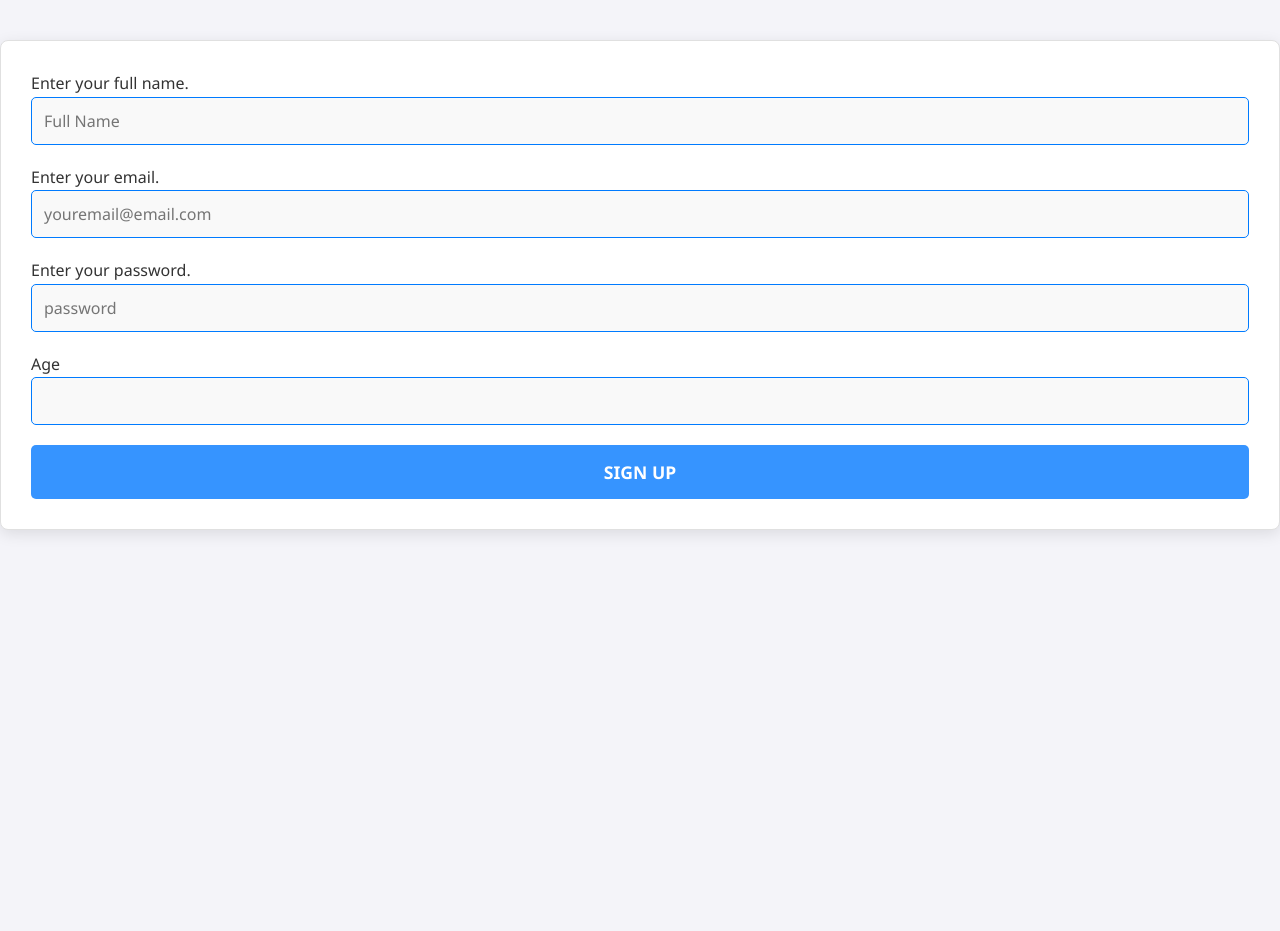
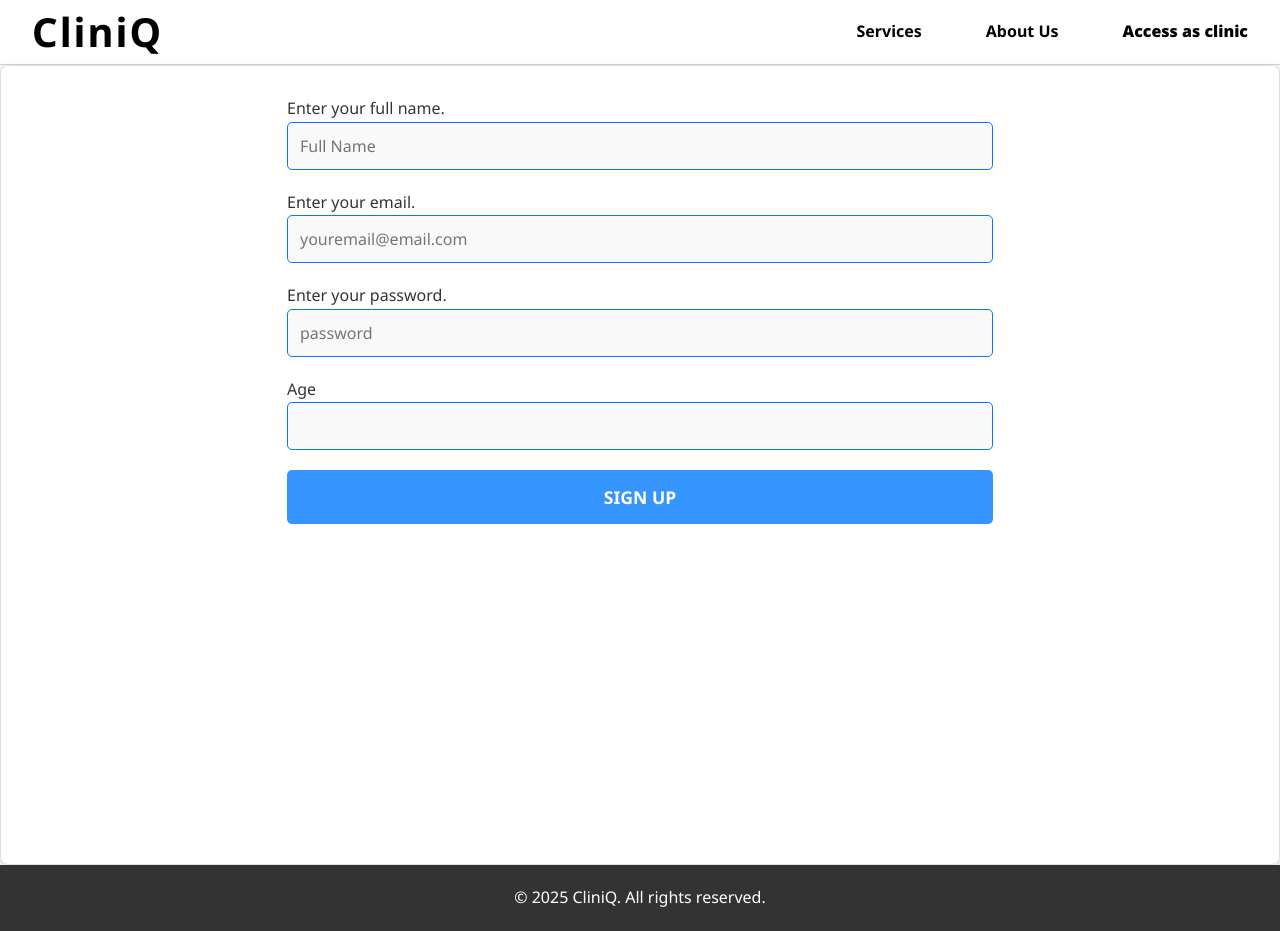
Before and after one commit to 4yushP4tel/mchacks, a React (Vite) app in the folder frontend/: page /signup in a window 1280 px wide. Before the commit the page ends 800 px from the top, so only its background shows below. Built offline with nearby package versions, Linux system fonts and the light colour scheme.

Commit message:
almost done

```diff
--- a/frontend/src/pages/signup.css
+++ b/frontend/src/pages/signup.css
@@ -1,3 +1,7 @@
+
+html {
+    height: 100vh;
+}
 
 * {
     margin: 0;
@@ -8,20 +12,29 @@
 }
 
 body {
+    min-height: 100vh;
     background-color: #f4f4f9;
     color: #333;
     line-height: 1.6;
 }
 
 
-form {
-    max-width: 400px;
-    margin: 40px auto;
+.container {
+    min-height: 100vh;
+    display: flex;
+    flex-direction: column;
+    margin: 0px;
     padding: 30px;
     background-color: white;
     border-radius: 8px;
     box-shadow: 0 4px 15px rgba(0, 0, 0, 0.1);
     border: 1px solid #e0e0e0;
+}
+
+.container form {
+    display: flex;
+    flex-direction: column;
+    padding: 0px 20vw;
 }
 
 label {
--- a/frontend/src/pages/signup.jsx
+++ b/frontend/src/pages/signup.jsx
@@ -1,4 +1,6 @@
 import React, { useState } from 'react';
+import Header from "../components/header.jsx";
+import Footer from "../components/footer.jsx";
 import './signup.css';
 
 export default function Signup() {
@@ -25,6 +27,8 @@ export default function Signup() {
 
     return (
         <>
+            <Header/>
+            <div class="container">
                 <form onSubmit={signup}>
                     <div className="FullName">Enter your full name.</div>
                     <input
@@ -68,6 +72,9 @@ export default function Signup() {
 
                     <button type="submit">Sign Up</button>
                 </form>
+
+            </div>
+            <Footer/>
         </>
     );
 }
```
Lines whose indentation alone changed are shown as unchanged.
